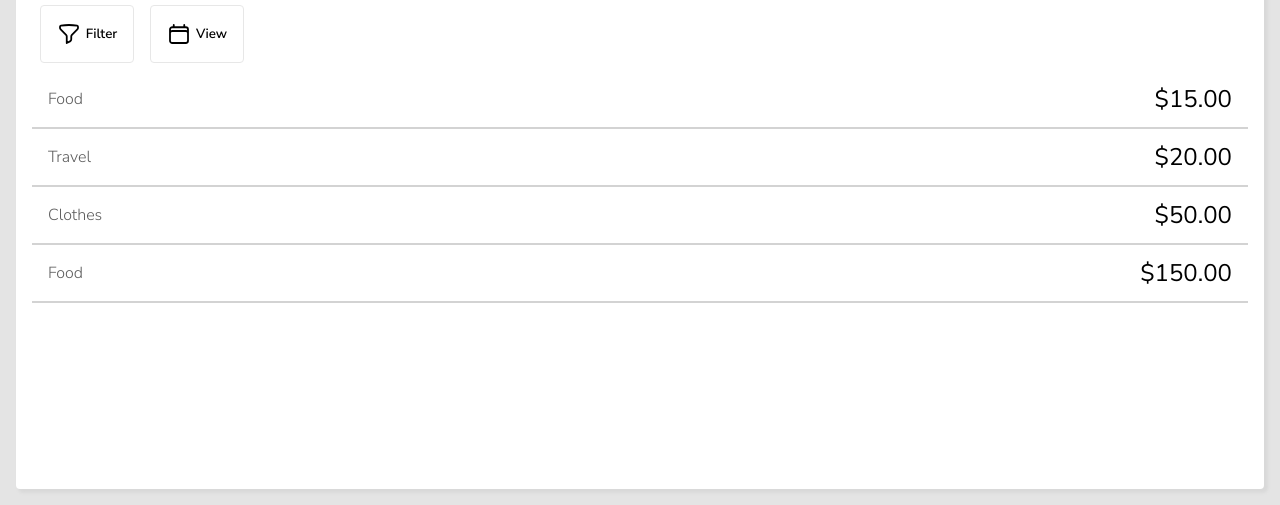
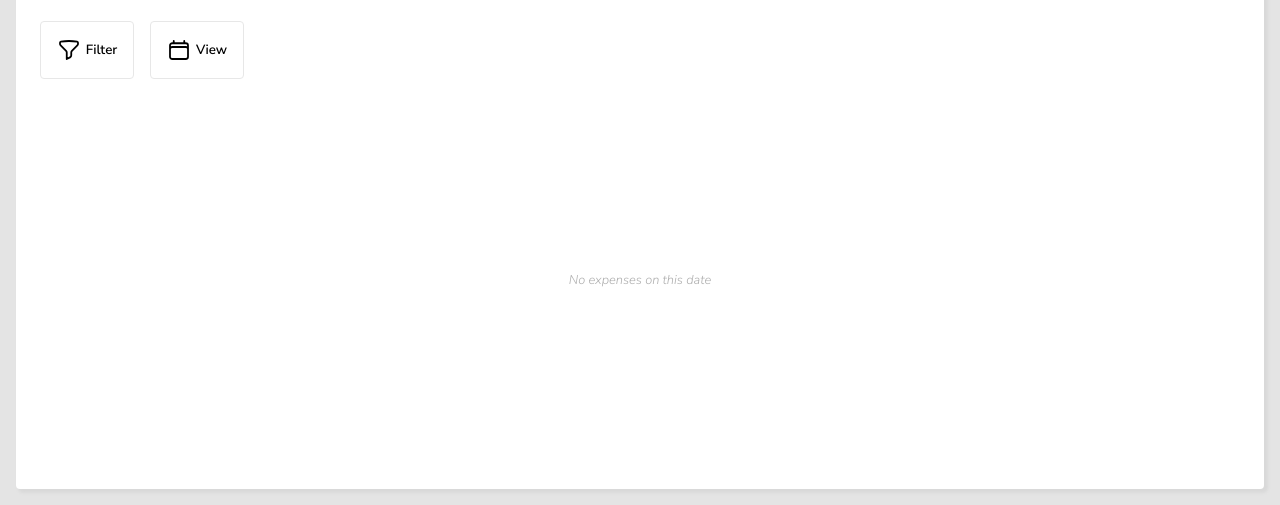
Before and after one commit to Mariella-Arias/expense-tracker, a plain HTML site: page index.html in a window 1280 px wide. Shown: the part 295-800 px from the top of the page. Drawn offline with Linux system fonts and the light colour scheme.

Commit message:
Create empty state expense list

```diff
--- a/index.js
+++ b/index.js
@@ -110,8 +110,9 @@ class App {
       day: "numeric",
     }).format(new Date());
 
-    localStorage.setItem(key, JSON.stringify(this.sampleExpenses));
+    // localStorage.setItem(key, JSON.stringify(this.sampleExpenses));
 
+    // Set today's expenses
     this.#setExpenses(key);
   }
 
@@ -131,6 +132,7 @@ class App {
     let list = document.getElementById("expense-list");
 
     let total = 0;
+    if (expenses.length) {
       expenses.forEach(({ amount, category }, idx) => {
         total += amount;
 
@@ -162,6 +164,14 @@ class App {
           </li>`
         );
       });
+    } else {
+      list.insertAdjacentHTML(
+        "afterbegin",
+        ` <div class="empty-list">
+          <span>No expenses on this date</span>
+        </div>`
+      );
+    }
 
     this.total.textContent = `$${total.toFixed(2)}`;
   }
--- a/main.css
+++ b/main.css
@@ -17,6 +17,7 @@ body {
   gap: 1rem;
   padding: 1rem;
   box-sizing: border-box;
+  overflow: hidden;
 }
 
 dialog {
@@ -74,6 +75,15 @@ select {
 
 ul {
   list-style-type: none;
+  height: 100%;
+  overflow: scroll;
+  -ms-overflow-style: none; /* IE and Edge */
+  scrollbar-width: none; /* Firefox */
+}
+
+/* Hides scrollbar in Chrome browsers */
+ul::-webkit-scrollbar {
+  display: none;
 }
 
 li {
@@ -108,14 +118,9 @@ hr {
   padding: 1rem;
   box-sizing: border-box;
   border-radius: 4px;
-  overflow: scroll;
-  -ms-overflow-style: none; /* IE and Edge */
-  scrollbar-width: none; /* Firefox */
-}
-
-/* Hides scrollbar in Chrome browsers */
-.container::-webkit-scrollbar {
-  display: none;
+  overflow: hidden;
+  display: flex;
+  flex-direction: column;
 }
 
 .logo {
@@ -293,3 +298,14 @@ hr {
   width: 1rem;
   height: 1rem;
 }
+
+.empty-list {
+  height: 100%;
+  font-weight: 300;
+  color: rgb(92, 92, 92, 0.5);
+  font-size: 0.8rem;
+  font-style: italic;
+  display: flex;
+  justify-content: center;
+  align-items: center;
+}
```
Lines whose indentation alone changed are shown as unchanged.
